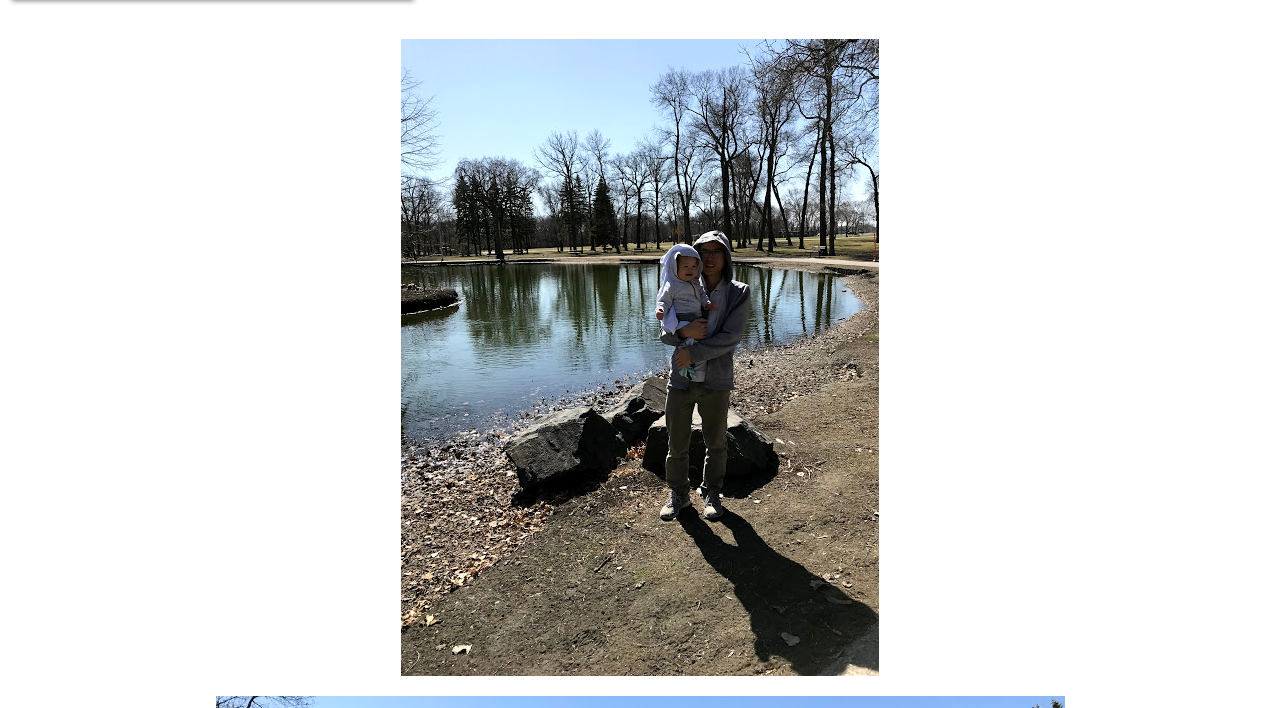
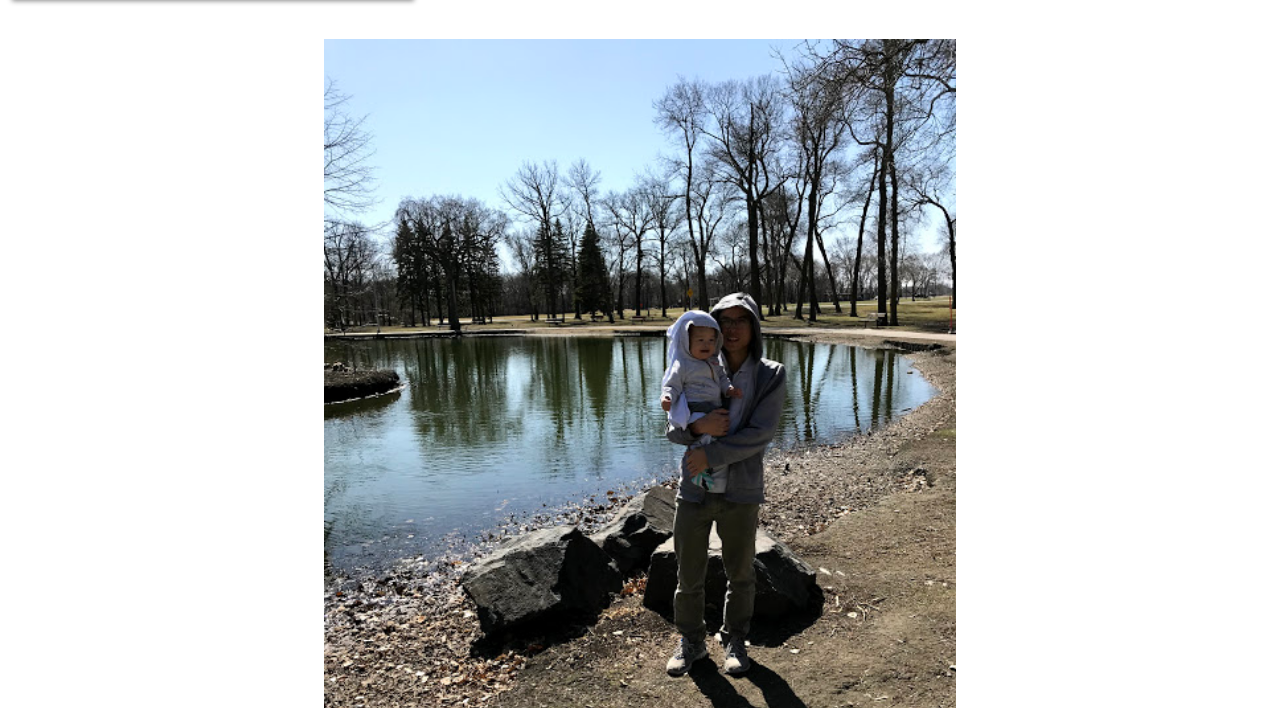
Before and after one commit to huangshiwei37/huangshiwei37.github.io, a plain HTML site: page index.html in a window 1280 px wide. Shown: the part 92-800 px from the top of the page. Drawn offline with Linux system fonts and the light colour scheme.

Commit message:
Modify photo size

```diff
--- a/index.html
+++ b/index.html
@@ -1,7 +1,7 @@
 <!DOCTYPE html>
 <html>
 <head>
-	<title>Life in The Wild</title>
+	<title>My Life</title>
 	<link rel="stylesheet" type="text/css" href="style.css">
 </head>
 <body>
--- a/style.css
+++ b/style.css
@@ -26,8 +26,8 @@ h1{
 img{
 /*	width: 450px;
 	height: 300px;*/
-/*	width: 50%;
-	height: 50%;*/
+	width: 50%;
+	height: 50%;
 	margin: 10px 20px;
 	transition: all 1s;
 }
```
Also changed, not shown: picture-links.txt (deleted).
